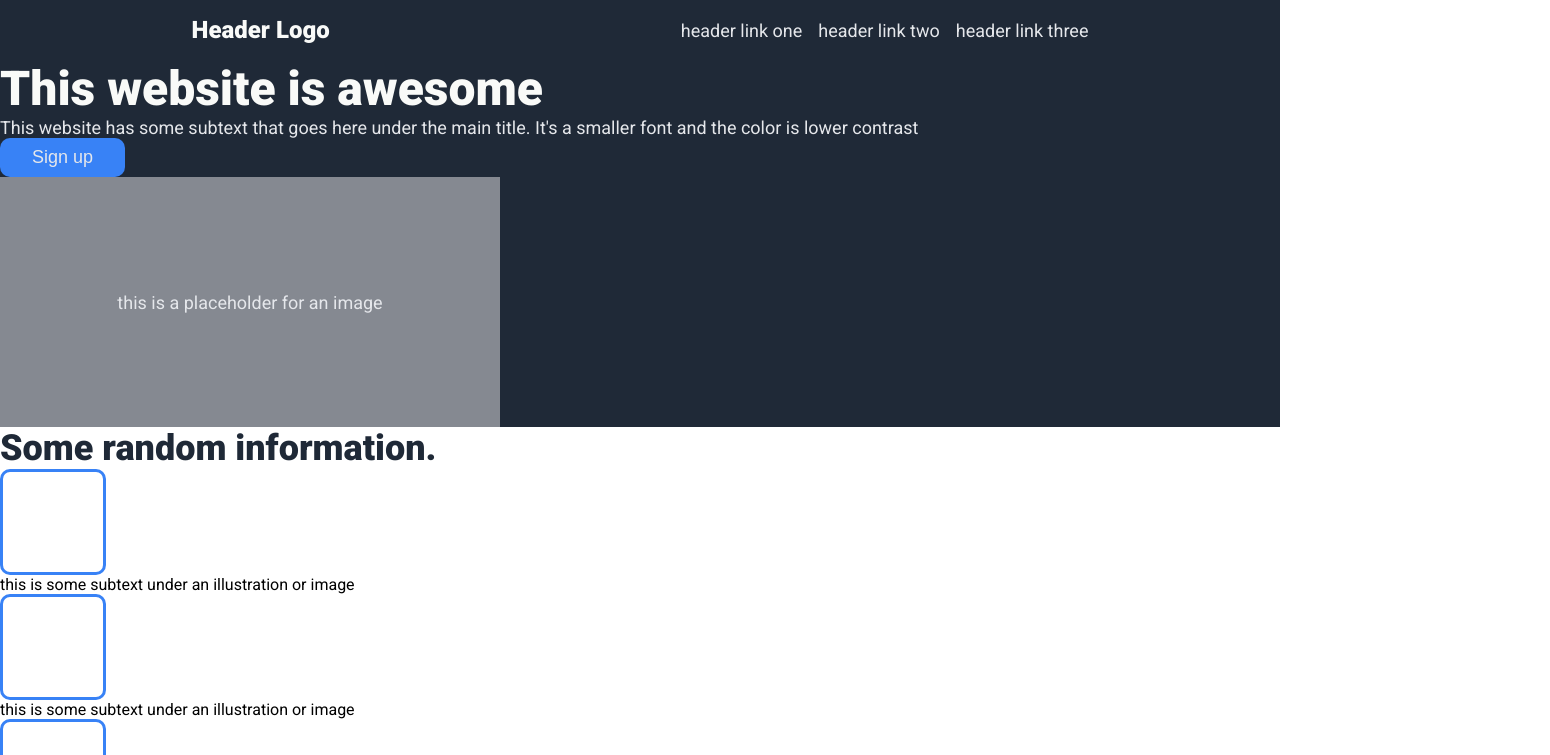
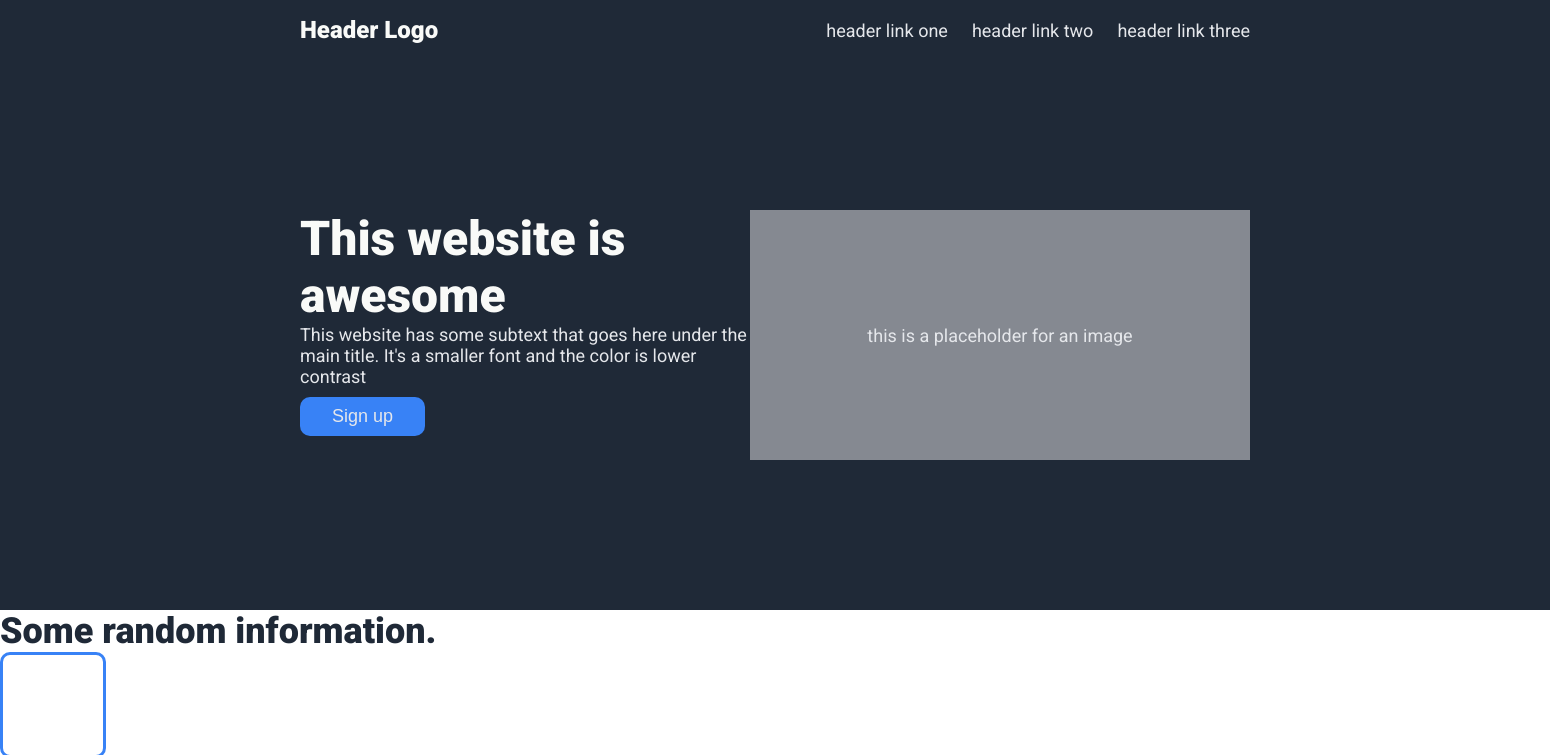
Before and after one commit to 7equinox/landing-page, a plain HTML site: page index.html in a window 1280 px wide. Shown: the top 755 px of the page, 1550 px wide, since content can reach past the window. Drawn offline with Linux system fonts and the light colour scheme.

Commit message:
Create main flex in landing page

```diff
--- a/styles/style.css
+++ b/styles/style.css
@@ -14,8 +14,8 @@ header {
 
   display: flex;
   align-items: center;
-  justify-content: space-around;
-  padding: 16px;
+  justify-content: space-between;
+  padding: 16px 300px;
 }
 
 .header {
@@ -30,7 +30,7 @@ ul {
   margin: 0;
 
   display: flex;
-  gap: 16px;
+  gap: 24px;
 }
 
 a {
@@ -41,6 +41,16 @@ a {
 
 main {
   background-color: #1f2937;
+
+  display: flex;
+  justify-content: center;
+  align-content: center;
+  justify-content: space-between;
+  padding: 150px 300px;
+}
+
+.main-container {
+  width: 450px;
 }
 
 .main-heading {
@@ -52,6 +62,7 @@ main {
 .main-paragraph {
   font-size: 18px;
   color: #e5e7eb;
+  margin-bottom: 10px;
 }
 
 .main-signup {
```
